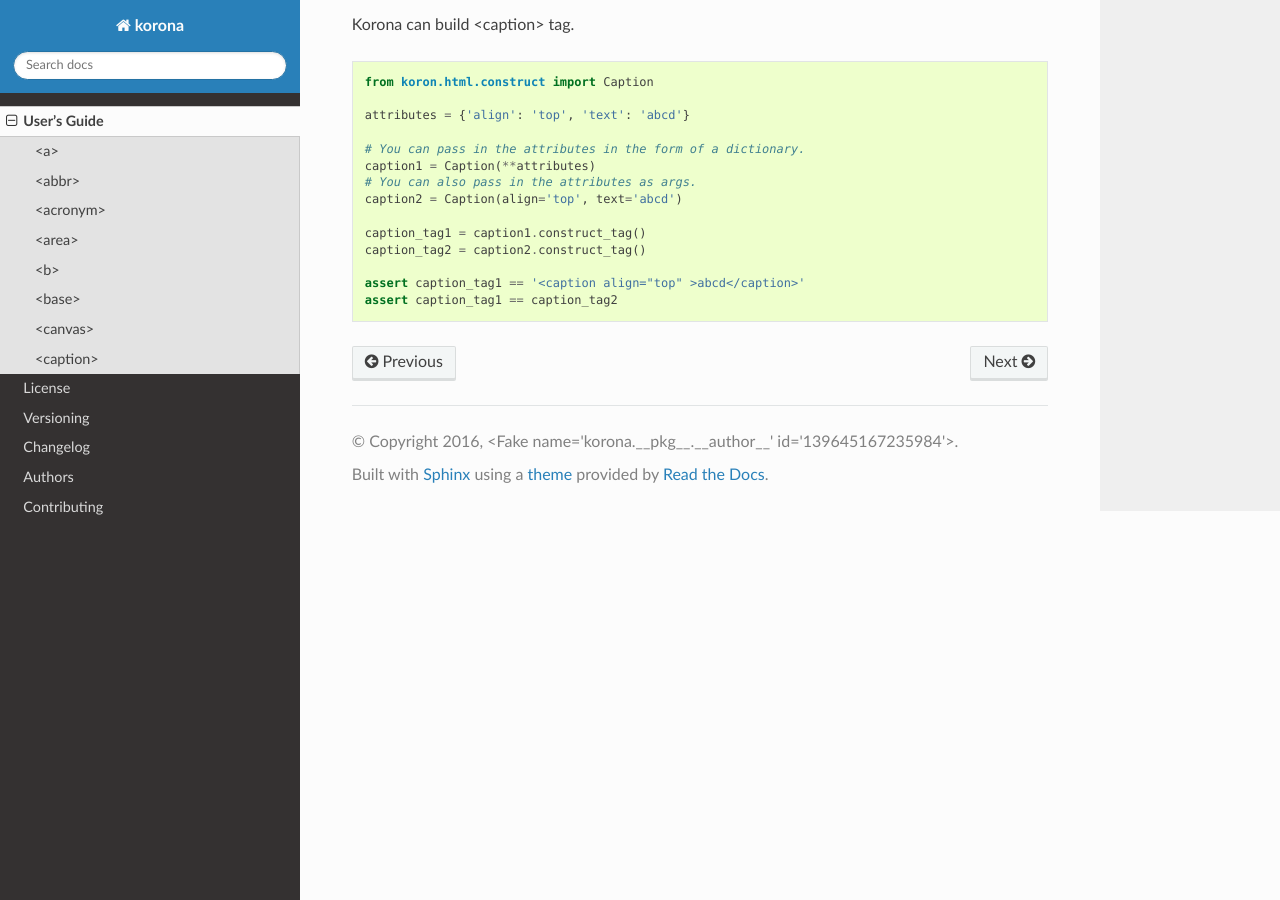
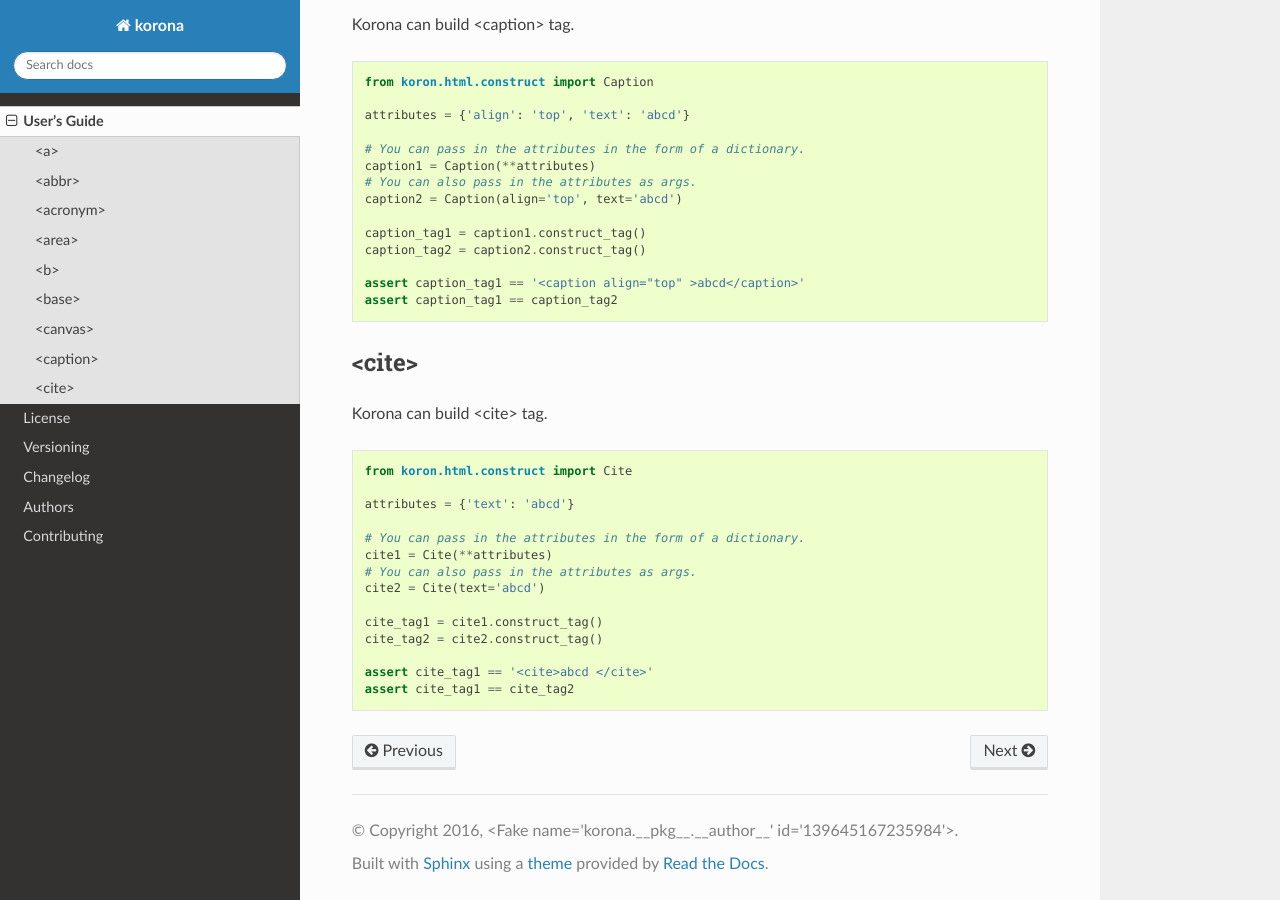
Before and after one commit to bharadwajyarlagadda/korona, a Sphinx documentation site: the page built from docs/guide.rst, in a window 1280 px wide and 900 px high, scrolled down 3998 px. Built offline with Sphinx 7.4.7 and the Read the Docs theme 2.0.0, drawn with Linux system fonts in a browser that asks for light colours; the version number could not be read and is left out.

Commit message:
Added documenation for Cite() which helps in creating the citation tag

```diff
--- a/docs/guide.rst
+++ b/docs/guide.rst
@@ -216,3 +216,25 @@ Korona can build <caption> tag.
 
     assert caption_tag1 == '<caption align="top" >abcd</caption>'
     assert caption_tag1 == caption_tag2
+
+<cite>
+------
+
+Korona can build <cite> tag.
+
+.. code-block:: python
+
+    from koron.html.construct import Cite
+
+    attributes = {'text': 'abcd'}
+
+    # You can pass in the attributes in the form of a dictionary.
+    cite1 = Cite(**attributes)
+    # You can also pass in the attributes as args.
+    cite2 = Cite(text='abcd')
+
+    cite_tag1 = cite1.construct_tag()
+    cite_tag2 = cite2.construct_tag()
+
+    assert cite_tag1 == '<cite>abcd </cite>'
+    assert cite_tag1 == cite_tag2
```
